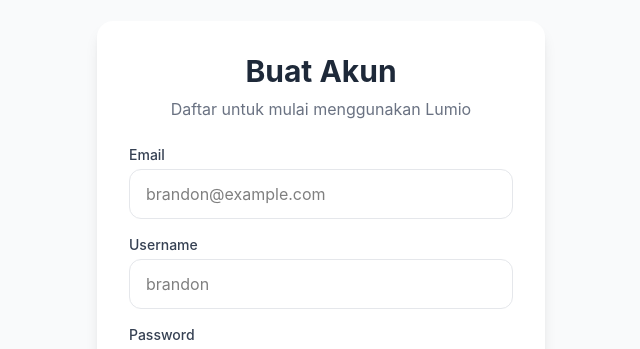
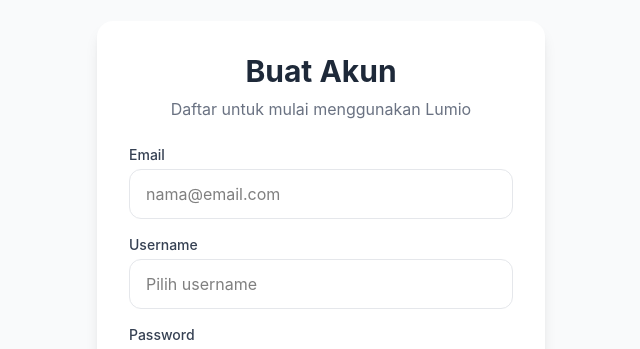
Before and after one commit to Brandonjb123/Lumio, a React (Vite) app in the folder frontend/: page /register in a window 1280 px wide. Shown: the part 120-469 px from the top of the page, without its empty margins (319-959 px from the left). Built offline with nearby package versions, Linux system fonts and the light colour scheme.

Commit message:
fix: ganti placeholder generic di Login & Register

```diff
--- a/frontend/src/pages/auth/Register.tsx
+++ b/frontend/src/pages/auth/Register.tsx
@@ -36,7 +36,7 @@
               value={email}
               onChange={(e) => setEmail(e.target.value)}
               className="w-full px-4 py-3 border border-gray-200 rounded-xl focus:outline-none focus:ring-2 focus:ring-blue-500 focus:border-transparent transition"
-              placeholder="brandon@example.com"
+              placeholder="nama@email.com"
               required
             />
           </div>
@@ -47,7 +47,7 @@
               value={username}
               onChange={(e) => setUsername(e.target.value)}
               className="w-full px-4 py-3 border border-gray-200 rounded-xl focus:outline-none focus:ring-2 focus:ring-blue-500 focus:border-transparent transition"
-              placeholder="brandon"
+              placeholder="Pilih username"
               required
             />
           </div>
```
